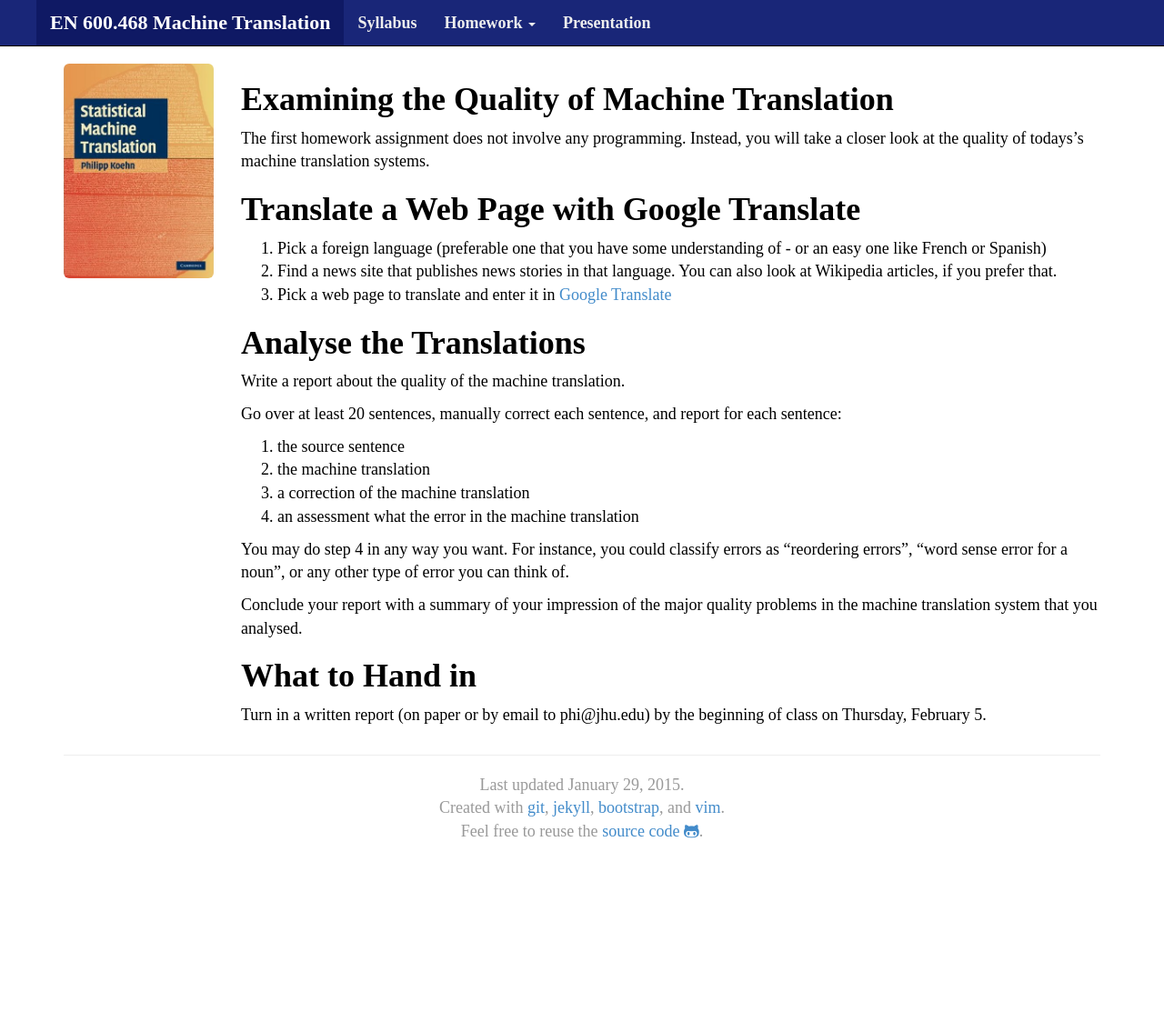
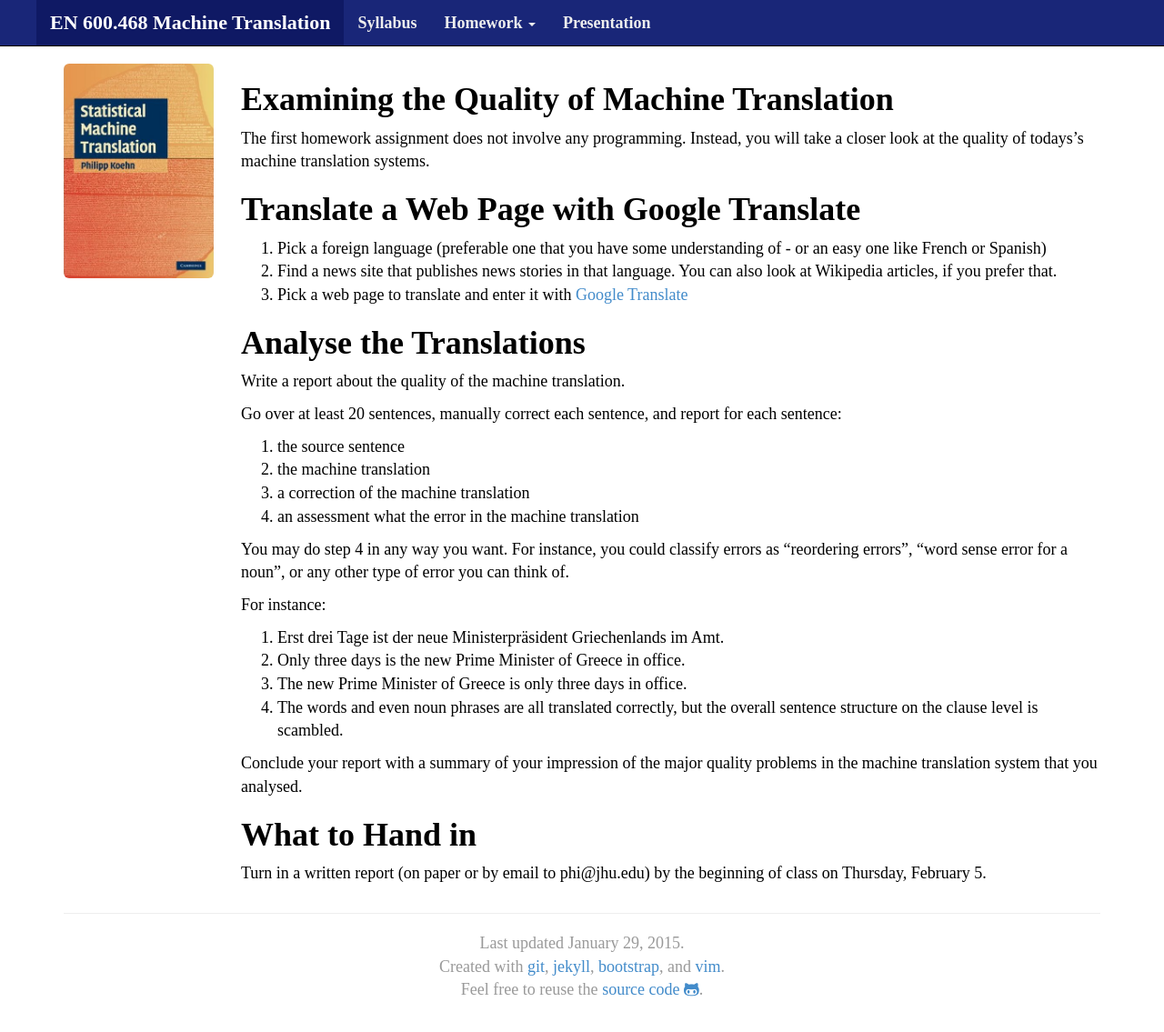
Before and after one commit to mt-class/jhu, a Jekyll site: the page built from hw0.md, in a window 1280 px wide and 1153 px high. Shown: the top 1135 px of the window at 91% size. Built offline with Jekyll 4.4.1, drawn with Linux system fonts in a browser that asks for light colours; nearby versions of some CDN libraries; some web fonts are replaced.

Commit message:
Update hw0.md

```diff
--- a/hw0.md
+++ b/hw0.md
@@ -16,7 +16,7 @@ Translate a Web Page with Google Translate
 
 1. Pick a foreign language (preferable one that you have some understanding of - or an easy one like French or Spanish)
 2. Find a news site that publishes news stories in that language. You can also look at Wikipedia articles, if you prefer that.
-3. Pick a web page to translate and enter it in [Google Translate](https://translate.google.com/)
+3. Pick a web page to translate and enter it with [Google Translate](https://translate.google.com/)
 
 Analyse the Translations
 ========================
@@ -32,6 +32,13 @@ Go over at least 20 sentences, manually correct each sentence, and report for ea
 
 You may do step 4 in any way you want. For instance, you could classify errors as "reordering errors", "word sense error for a noun", or any other type of error you can think of.
 
+For instance:
+
+1. Erst drei Tage ist der neue Ministerpräsident Griechenlands im Amt.
+2. Only three days is the new Prime Minister of Greece in office.
+3. The new Prime Minister of Greece is only three days in office.
+4. The words and even noun phrases are all translated correctly, but the overall sentence structure on the clause level is scambled.
+
 Conclude your report with a summary of your impression of the major quality problems in the machine translation system that you analysed.
 
 What to Hand in
```
